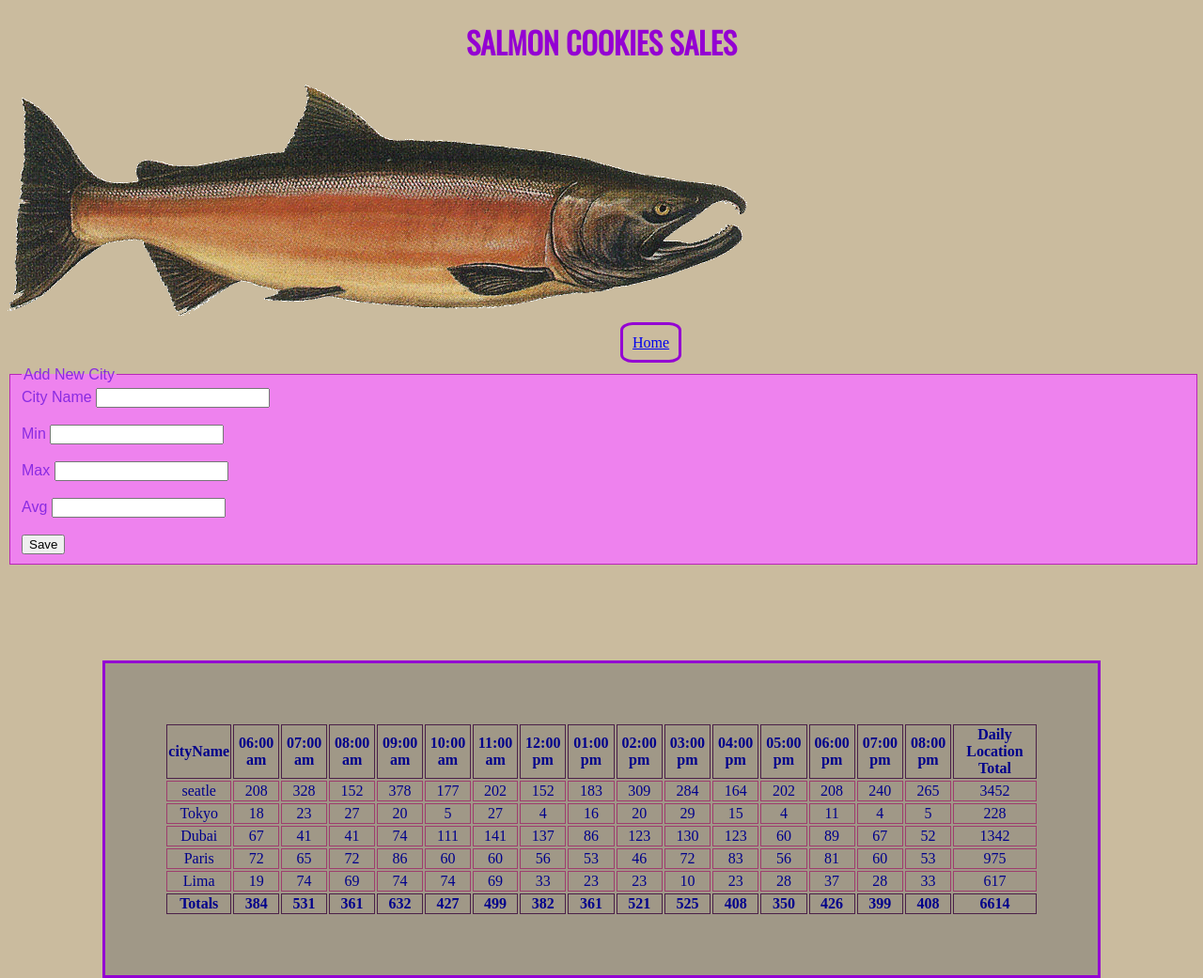
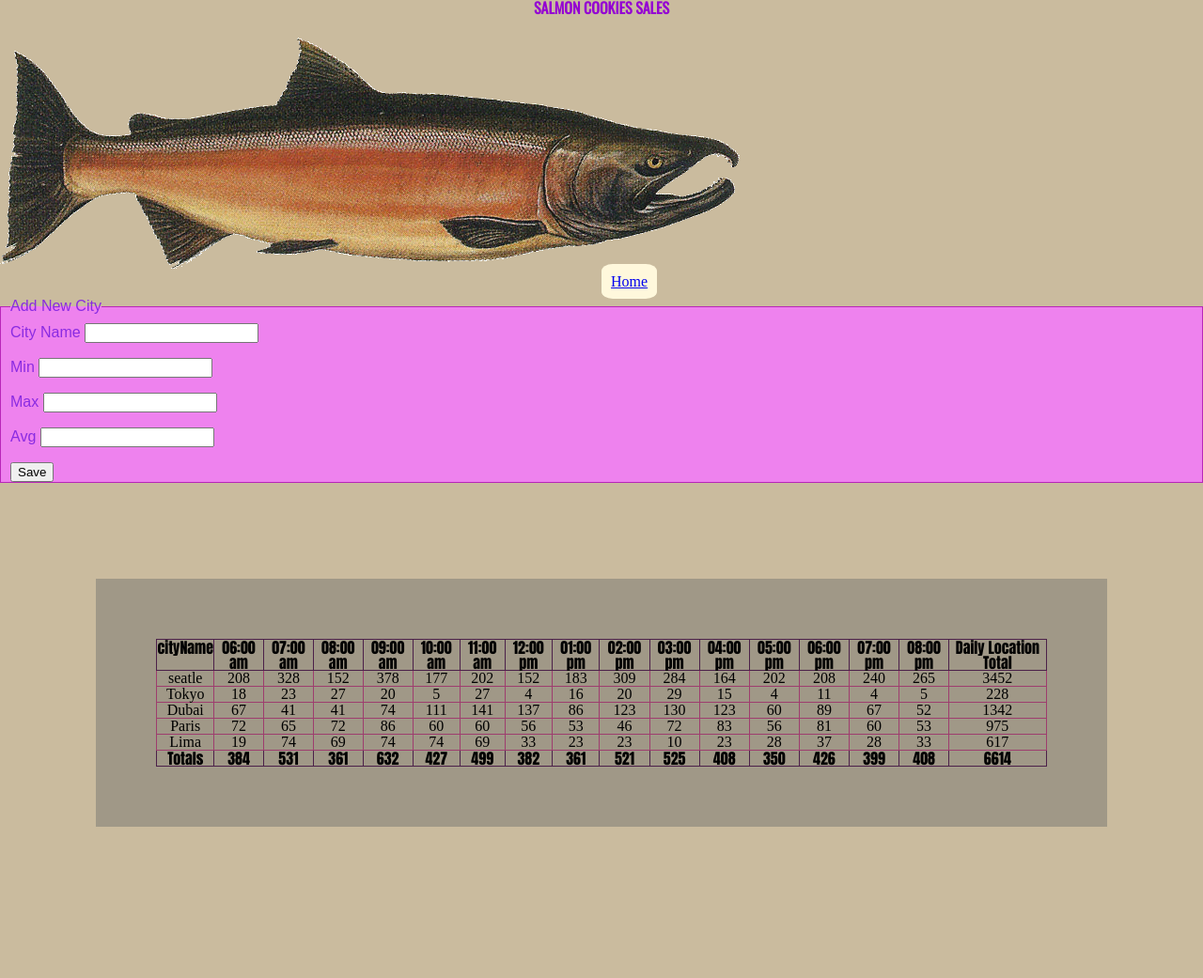
Before and after one commit to NeveenBeiram/cookie-stand, a plain HTML site: page sales.html in a window 1280 px wide. Shown: the top 1041 px of the page at 94% size. Drawn offline with nearby package versions, Linux system fonts and the light colour scheme.

Commit message:
added reset CSS and fixed the footer

```diff
--- /dev/null
+++ b/css/reset.css
@@ -0,0 +1,48 @@
+/* http://meyerweb.com/eric/tools/css/reset/
+   v2.0 | 20110126
+   License: none (public domain)
+*/
+
+html, body, div, span, applet, object, iframe,
+h1, h2, h3, h4, h5, h6, p, blockquote, pre,
+a, abbr, acronym, address, big, cite, code,
+del, dfn, em, img, ins, kbd, q, s, samp,
+small, strike, strong, sub, sup, tt, var,
+b, u, i, center,
+dl, dt, dd, ol, ul, li,
+fieldset, form, label, legend,
+table, caption, tbody, tfoot, thead, tr, th, td,
+article, aside, canvas, details, embed,
+figure, figcaption, footer, header, hgroup,
+menu, nav, output, ruby, section, summary,
+time, mark, audio, video {
+	margin: 0;
+	padding: 0;
+	border: 0;
+	font-size: 100%;
+	font: inherit;
+	vertical-align: baseline;
+}
+/* HTML5 display-role reset for older browsers */
+article, aside, details, figcaption, figure,
+footer, header, hgroup, menu, nav, section {
+	display: block;
+}
+body {
+	line-height: 1;
+}
+ol, ul {
+	list-style: none;
+}
+blockquote, q {
+	quotes: none;
+}
+blockquote:before, blockquote:after,
+q:before, q:after {
+	content: '';
+	content: none;
+}
+table {
+	border-collapse: collapse;
+	border-spacing: 0;
+}
--- a/css/style.css
+++ b/css/style.css
@@ -1,10 +1,44 @@
 @import url('https://fonts.googleapis.com/css2?family=Oswald&display=swap');
+*{
+  box-sizing: border-box;
+}
 
-h1{
+.defPage header h1{
     color: darkviolet;
     text-transform: uppercase;
     text-align: center;
     font-family: 'Oswald', sans-serif;
+    font-weight:bolder;
+    height: 40px;
+}
+
+.secPage header h1{
+  color: darkviolet;
+  text-transform: uppercase;
+  text-align: center;
+  font-family: 'Oswald', sans-serif;
+  font-weight:bolder;
+  height: 40px;
+}
+.secPage nav ul{
+  margin-top: 3px;
+  margin-bottom: 10px;
+}
+
+.secPage fieldset{
+  padding-top: 10px;
+  padding-left: 10px;
+}
+
+
+
+
+nav ul {
+  margin-top: 20px;
+}
+nav ul li{
+
+  background-color:cornsilk;
 }
 
 header ul li{
@@ -37,6 +71,7 @@ height: 2000px;
     border: 1px solid rgb(75, 32, 73);
     border-collapse: collapse;
     text-align: center;
+    font-family:Impact, Haettenschweiler, 'Arial Narrow Bold', sans-serif;
 
 }
 
@@ -44,18 +79,24 @@ height: 2000px;
     border: 1px solid rgb(158, 61, 110);
     border-collapse: collapse;
     text-align: center;
+    font-family: 'Times New Roman', Times, serif;
 
 }
 
 
 footer{
     text-align: center;
-    text-decoration: underline;
+    text-decoration:underline ;
     color:darkslategray;
     border-style: solid;
     border-color: darkviolet;
     border-radius: 10px;
     height: 175px;
+    background-color: blueviolet;
+    color:black;
+    padding-top: 50px;
+    font-family:serif;
+    line-height: 20px;
 }
 
 
@@ -124,14 +165,13 @@ padding:10px;
     color: blueviolet;
   }
 
-  body{
+  .defPage{
     font-family:'Times New Roman', Times, serif;
     color: darkblue;
+    background-color: rgb(202, 187, 158);
   }
 
-  .defPage{
-    background-color: darkgray;
-  }
+
 
   .secPage{
     background-color: rgb(202, 187, 158);
--- a/sales.html
+++ b/sales.html
@@ -6,6 +6,7 @@
     <meta http-equiv="X-UA-Compatible" content="IE=edge">
     <meta name="viewport" content="width=device-width, initial-scale=1.0">
     <title>Salmon Cookies</title>
+    <link rel="stylesheet" href="./css/reset.css">
     <link rel="stylesheet" href="./css/style.css">
 </head>
 
```
Also changed, not shown: index.html (+2 -1 lines).
